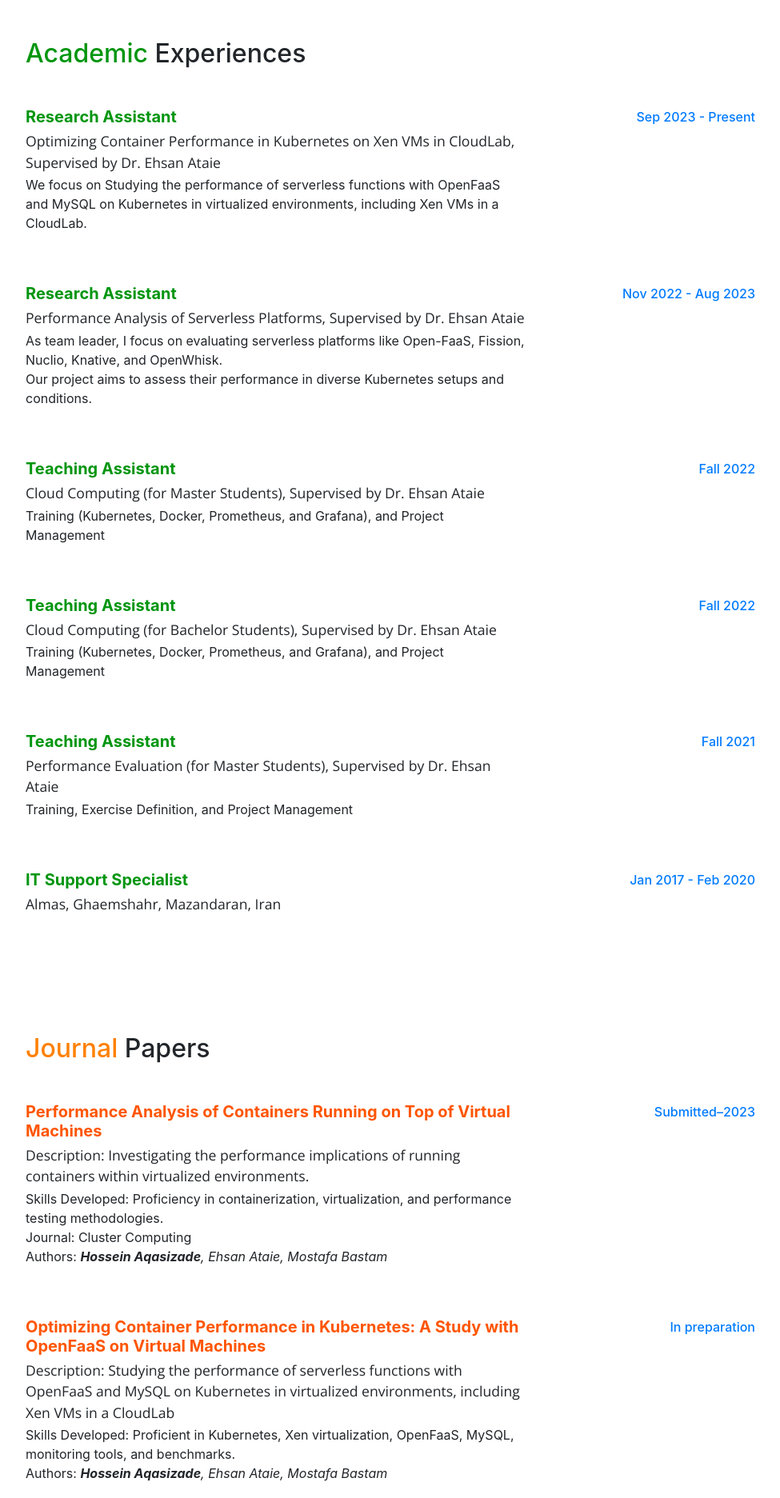
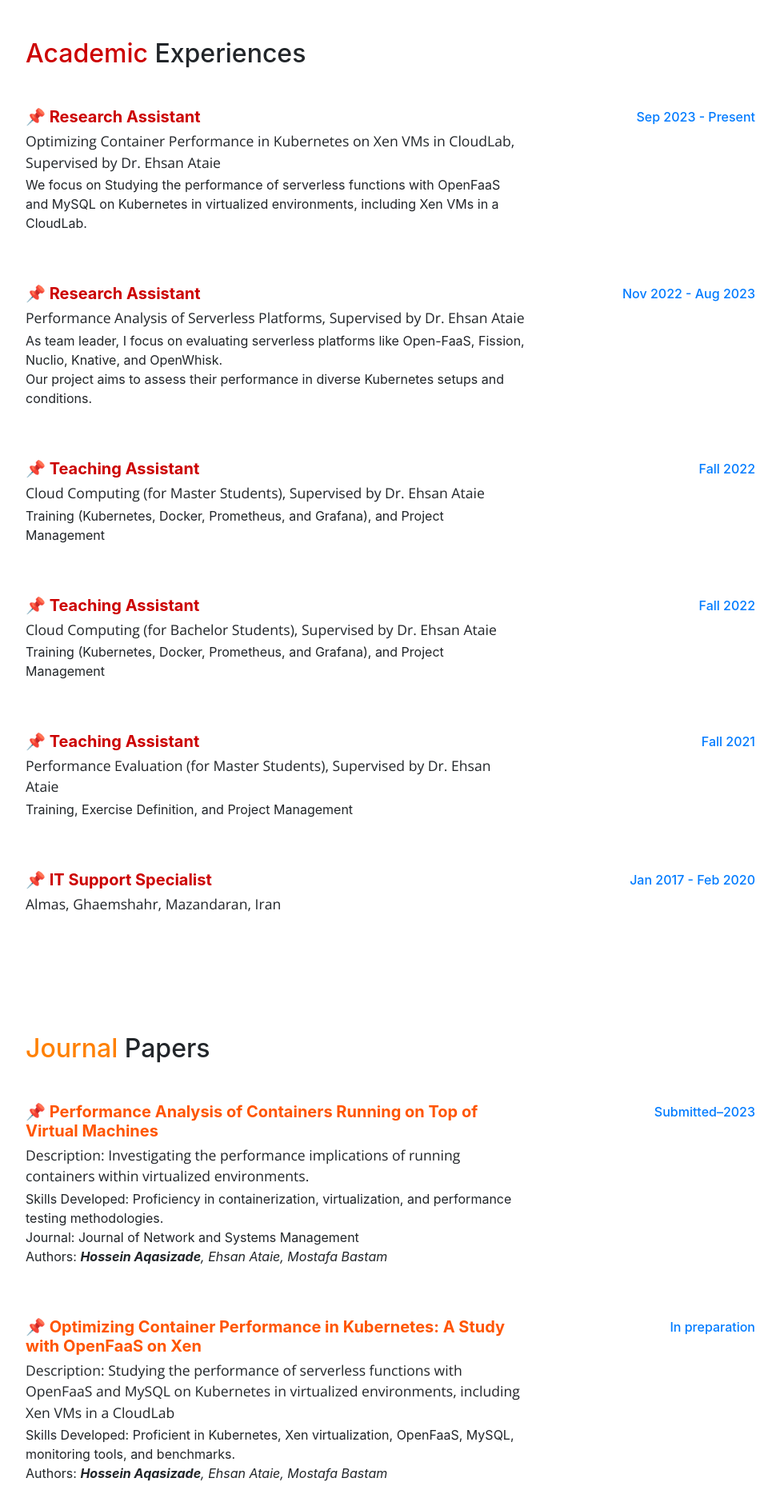
Before and after one commit to aqasiz/aqasiz.github.io, a website with bundled scripts: page index.html in a window 1280 px wide. Shown: the part 1600-3473 px from the top of the page at 80% size, without its empty margins (288-1263 px from the left). Built offline with nearby package versions, Linux system fonts and the light colour scheme; a web font is replaced by a local one.

Commit message:
Add files via upload

```diff
--- a/index.html
+++ b/index.html
@@ -208,6 +208,7 @@
               <div>Department of Computer Engineering, Azad University, Mazandaran, Iran</div>
               <div>Final Project: Implemented management system with virtualization</div>
               <div>Advised by: Dr. Habib Esmaeelzadeh Rostam</div>
+              <div><strong>Last two years GPA: 3.6/4</strong></div>
             </div>
             <div class="resume-date text-md-right">
               <span class="text-primary" style="font-weight: 500" style="font-weight: 500">2016 - 2020</span>
@@ -223,11 +224,11 @@
 
       <section class="resume-section p-3 p-lg-5 d-flex flex-column" id="experience">
         <div class="my-auto">
-          <h2 class="mb-5"><span style="color: rgb(0, 149, 15)">Academic</span> Experiences</h2>
+          <h2 class="mb-5"><span style="color: rgb(204, 0, 0)">Academic</span> Experiences</h2>
 
           <div class="resume-item d-flex flex-column flex-md-row mb-5">
             <div class="resume-content mr-auto">
-              <h5 style="color: rgb(0, 149, 15); margin-bottom: 5px"><strong>Research Assistant</strong></h5>
+              <h5 style="color: rgb(204, 0, 0); margin-bottom: 5px"><strong>📌 Research Assistant</strong></h5>
               <div class="subheading mb-3" >Optimizing Container Performance in Kubernetes on Xen VMs in CloudLab, Supervised by Dr. Ehsan Ataie</div>
               <p>We focus on Studying the performance of serverless functions with OpenFaaS and MySQL on Kubernetes in virtualized environments, including Xen VMs in a CloudLab.</p>
             </div>
@@ -238,7 +239,7 @@
 
           <div class="resume-item d-flex flex-column flex-md-row mb-5">
             <div class="resume-content mr-auto">
-              <h5 style="color: rgb(0, 149, 15); margin-bottom: 5px"><strong>Research Assistant</strong></h5>
+              <h5 style="color: rgb(204, 0, 0); margin-bottom: 5px"><strong>📌 Research Assistant</strong></h5>
               <div class="subheading mb-3" >Performance Analysis of Serverless Platforms, Supervised by Dr. Ehsan Ataie</div>
               <p>As team leader, I focus on evaluating serverless platforms like Open-FaaS, Fission, Nuclio, Knative, and OpenWhisk. <br> Our project aims to assess their performance in diverse Kubernetes setups and conditions.</p>
             </div>
@@ -249,7 +250,7 @@
 
           <div class="resume-item d-flex flex-column flex-md-row mb-5">
             <div class="resume-content mr-auto">
-              <h5 style="color: rgb(0, 149, 15); margin-bottom: 5px;"><strong>Teaching Assistant</strong></h5>
+              <h5 style="color: rgb(204, 0, 0); margin-bottom: 5px;"><strong>📌 Teaching Assistant</strong></h5>
               <div class="subheading mb-3"  >Cloud Computing (for Master Students), Supervised by Dr. Ehsan Ataie </div>
               <p>Training (Kubernetes, Docker, Prometheus, and Grafana), and Project Management</p>
             </div>
@@ -260,7 +261,7 @@
 
           <div class="resume-item d-flex flex-column flex-md-row mb-5">
             <div class="resume-content mr-auto">
-              <h5 style="color: rgb(0, 149, 15); margin-bottom: 5px"><strong>Teaching Assistant</strong></h5>
+              <h5 style="color: rgb(204, 0, 0); margin-bottom: 5px"><strong>📌 Teaching Assistant</strong></h5>
               <div class="subheading mb-3" >Cloud Computing (for Bachelor Students), Supervised by Dr. Ehsan Ataie </div>
               <p>Training (Kubernetes, Docker, Prometheus, and Grafana), and Project Management </p>
             </div>
@@ -271,7 +272,7 @@
 
           <div class="resume-item d-flex flex-column flex-md-row mb-5">
             <div class="resume-content mr-auto">
-              <h5 style="color: rgb(0, 149, 15); margin-bottom: 5px"><strong>Teaching Assistant</strong></h5>
+              <h5 style="color: rgb(204, 0, 0); margin-bottom: 5px"><strong>📌 Teaching Assistant</strong></h5>
               <div class="subheading mb-3" >Performance Evaluation (for Master Students), Supervised by Dr. Ehsan Ataie</div>
               <p>Training, Exercise Definition, and Project Management</p>
             </div>
@@ -282,7 +283,7 @@
 
           <div class="resume-item d-flex flex-column flex-md-row mb-5">
             <div class="resume-content mr-auto">
-              <h5 style="color: rgb(0, 149, 15); margin-bottom: 5px"><strong>IT Support Specialist</strong></h5>
+              <h5 style="color: rgb(204, 0, 0); margin-bottom: 5px"><strong>📌 IT Support Specialist</strong></h5>
               <div class="subheading mb-3" >Almas, Ghaemshahr, Mazandaran, Iran</div>
             </div>
             <div class="resume-date text-md-right">
@@ -290,7 +291,7 @@
             </div>
           </div>
 
-
+      </ul>
         </div>
       </section>
 
@@ -302,10 +303,10 @@
           <h2 class="mb-5"><span style="color: rgb(255, 128, 0)"">Journal</span> Papers</h2>
             <li class="resume-item d-flex flex-column flex-md-row mb-5">
               <div class="resume-content mr-auto">
-                <h5 style="color: rgb(255, 85, 0); margin-bottom: 5px"><strong>Performance Analysis of Containers Running on Top of Virtual Machines</strong></h5>
+                <h5 style="color: rgb(255, 85, 0); margin-bottom: 5px"><strong>📌 Performance Analysis of Containers Running on Top of Virtual Machines</strong></h5>
                 <div class="subheading mb-3">Description: Investigating the performance implications of running containers within virtualized environments.</div>
                 <p>Skills Developed: Proficiency in containerization, virtualization, and performance testing methodologies.<br>
-                  Journal: Cluster Computing<br>
+                  Journal: Journal of Network and Systems Management <br>
                   Authors: <em><strong>Hossein Aqasizade</strong>, Ehsan Ataie, Mostafa Bastam</em></p>
               </div>
               <div class="resume-date text-md-right">
@@ -315,7 +316,7 @@
 
             <li class="resume-item d-flex flex-column flex-md-row mb-5">
               <div class="resume-content mr-auto">
-                <h5 style="color: rgb(255, 85, 0); margin-bottom: 5px"><strong>Optimizing Container Performance in Kubernetes: A Study with OpenFaaS on Virtual Machines</strong></h5>
+                <h5 style="color: rgb(255, 85, 0); margin-bottom: 5px"><strong>📌 Optimizing Container Performance in Kubernetes: A Study with OpenFaaS on Xen</strong></h5>
                 <div class="subheading mb-3">Description: Studying the performance of serverless functions with OpenFaaS and MySQL on Kubernetes in virtualized environments, including Xen VMs in a CloudLab</div>
                 <p>Skills Developed: Proficient in Kubernetes, Xen virtualization, OpenFaaS, MySQL, monitoring tools, and benchmarks.<br>
                   Authors: <em><strong>Hossein Aqasizade</strong>, Ehsan Ataie, Mostafa Bastam</em></p>
@@ -327,7 +328,7 @@
 
             <li class="resume-item d-flex flex-column flex-md-row mb-5">
               <div class="resume-content mr-auto">
-                <h5 style="color: rgb(255, 85, 0)"; margin-bottom: 5px><strong>A Comparative Study of Virtualization: Heavyweight Virtualization or Lightweight Virtualization?</strong></h5>
+                <h5 style="color: rgb(255, 85, 0); margin-bottom: 5px; line-height: normal "><strong>📌 A Comparative Study of Virtualization: Heavyweight Virtualization or Lightweight Virtualization?</strong></h5>
                 <div class="subheading mb-3">Description: Conducting a comparative analysis to evaluate the performance and resource utilization of heavyweight virtualization and lightweight virtualization techniques.</div>
                 <p>Skills Developed: Proficiency in virtualization, experimental design, data analysis, and academic writing.<br>
                   Journal: The CSI Journal on Computing Science and Information Technology<br>
@@ -340,7 +341,7 @@
 
             <li class="resume-item d-flex flex-column flex-md-row mb-5">
               <div class="resume-content mr-auto">
-                <h5 style="color: rgb(255, 85, 0); margin-bottom: 5px"><strong>Performance Evaluation of Kubernetes Deployments Approaches with OpenFaaS Integration</strong></h5>
+                <h5 style="color: rgb(255, 85, 0); margin-bottom: 5px"><strong>📌 Performance Evaluation of Kubernetes Deployments Approaches with OpenFaaS </strong></h5>
                 <div class="subheading mb-3">Description: Investigating the performance implications of integrating OpenFaaS with different deployment approaches in Kubernetes clusters.</div>
                 <p>Skills Developed: Proficiency in Kubernetes orchestration, containerization technologies, serverless computing with OpenFaaS, experimental design, and data analysis.<br>
                   Authors: <em><strong>Hossein Aqasizade</strong>, Ali Shohadaei, Mohammadreza Pooshani, Ehsan Ataie</em></p>
@@ -356,7 +357,7 @@
 
       <section class="resume-section p-3 p-lg-5 d-flex flex-column" id="r_interests">
         <div class="my-auto">
-          <h2 class="mb-5"><span style="color: rgb(119, 188, 0)">Research</span> Interests</h2>
+          <h2 class="mb-5"><span style="color: rgb(108, 170, 0)">Research</span> Interests</h2>
 
           <ul class="fa-ul mb-0">
             <li>
@@ -409,7 +410,8 @@
               }
             }
           </style>
-          <ul class="fa-ul mb-0 custom-list">            <li>
+          <ul class="fa-ul mb-0 custom-list">
+            <li>
               <i class="fa-li fa fa-star"></i>
               Deep Learning<a href="https://coursera.org/share/83e013078c52796df35cc25cf7b95cd5" target="_blank" style="color: rgb(255, 47, 0); font-size: 17px"><em> (certificate)</em></a></li>
             <li>
```
